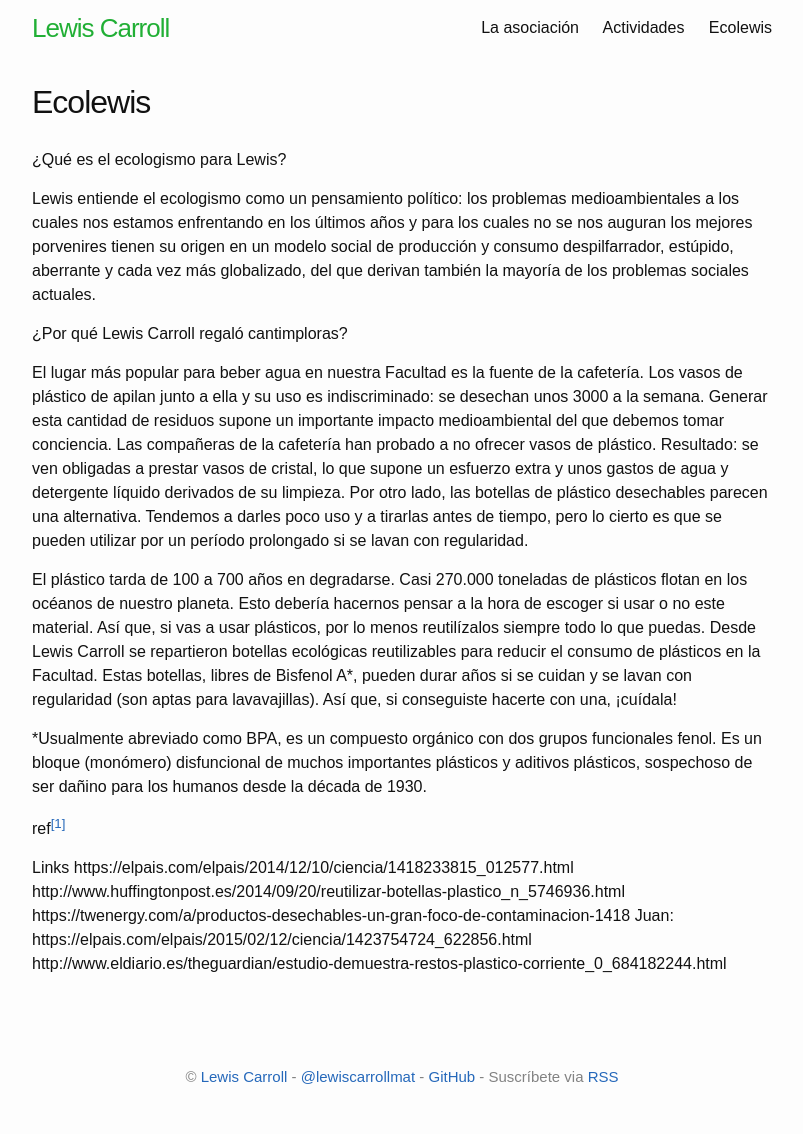
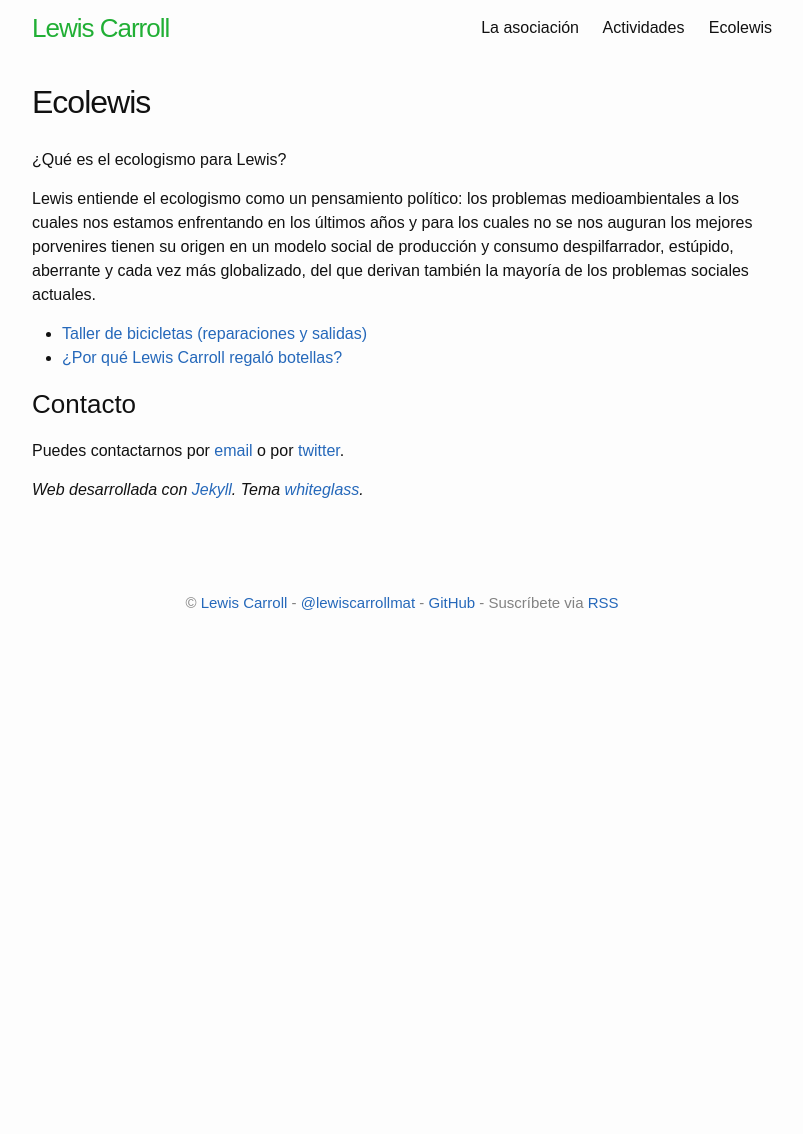
Before and after one commit to lewiscarroll/lewiscarroll.github.io, a Jekyll site: the page built from ecolewis.md, in a window 1280 px wide. Shown: the whole page, without its empty margins (238-1041 px from the left). Built offline with Jekyll 4.4.1, drawn with Linux system fonts in a browser that asks for light colours; after the commit the page ends 900 px from its top, so only the background shows below that.

Commit message:
Update ecolewis.md

```diff
--- a/ecolewis.md
+++ b/ecolewis.md
@@ -9,23 +9,17 @@
 Lewis entiende el ecologismo como un pensamiento político: los problemas medioambientales a los cuales nos estamos enfrentando en los últimos años y para los cuales no se nos auguran los mejores porvenires tienen su origen en un modelo social de producción y consumo despilfarrador, estúpido, aberrante y cada vez más globalizado, del que derivan también la mayoría de los problemas sociales actuales.
 
 
-¿Por qué Lewis Carroll regaló cantimploras?
 
-El lugar más popular para beber agua en nuestra Facultad es la fuente de la cafetería. Los vasos de plástico de apilan junto a ella y su uso es indiscriminado: se desechan unos 3000 a la semana. Generar esta cantidad de residuos supone un importante impacto medioambiental del que debemos tomar conciencia.
-Las compañeras de la cafetería han probado a no ofrecer vasos de plástico. Resultado: se ven obligadas a prestar vasos de cristal, lo que supone un esfuerzo extra y unos gastos de agua y detergente líquido derivados de su limpieza.
-Por otro lado, las botellas de plástico desechables parecen una alternativa. Tendemos a darles poco uso y a tirarlas antes de tiempo, pero lo cierto es que se pueden utilizar por un período prolongado si se lavan con regularidad.
+- [Taller de bicicletas (reparaciones y salidas)](/bicicletas/)
+- [¿Por qué Lewis Carroll regaló botellas?](/botellas/)
 
-El plástico tarda de 100 a 700 años en degradarse. Casi 270.000 toneladas de plásticos flotan en los océanos de nuestro planeta. Esto debería hacernos pensar a la hora de escoger si usar o no este material. Así que, si vas a usar plásticos, por lo menos reutilízalos siempre todo lo que puedas.
-Desde Lewis Carroll se repartieron botellas ecológicas reutilizables para reducir el consumo de plásticos en la Facultad. Estas botellas, libres de Bisfenol A*, pueden durar años si se cuidan y se lavan con regularidad (son aptas para lavavajillas). Así que, si conseguiste hacerte con una, ¡cuídala!
 
-*Usualmente abreviado como BPA, es un compuesto orgánico con dos grupos funcionales fenol. Es un bloque (monómero) disfuncional de muchos importantes plásticos y aditivos plásticos, sospechoso de ser dañino para los humanos desde la década de 1930.
 
-ref<sup>[[1]](#test)</sup>
 
-Links
-https://elpais.com/elpais/2014/12/10/ciencia/1418233815_012577.html <a name="test"></a>
-http://www.huffingtonpost.es/2014/09/20/reutilizar-botellas-plastico_n_5746936.html
-https://twenergy.com/a/productos-desechables-un-gran-foco-de-contaminacion-1418
-Juan:
-https://elpais.com/elpais/2015/02/12/ciencia/1423754724_622856.html
-http://www.eldiario.es/theguardian/estudio-demuestra-restos-plastico-corriente_0_684182244.html
+
+### Contacto
+
+Puedes contactarnos por [email](mailto:lewiscarrollnoarmstrong@gmail.com) o por [twitter](https://twitter.com/lewiscarrollmat).
+
+
+_Web desarrollada con [Jekyll](https://jekyllrb.com/). Tema [whiteglass](https://github.com/yous/whiteglass)._
```
